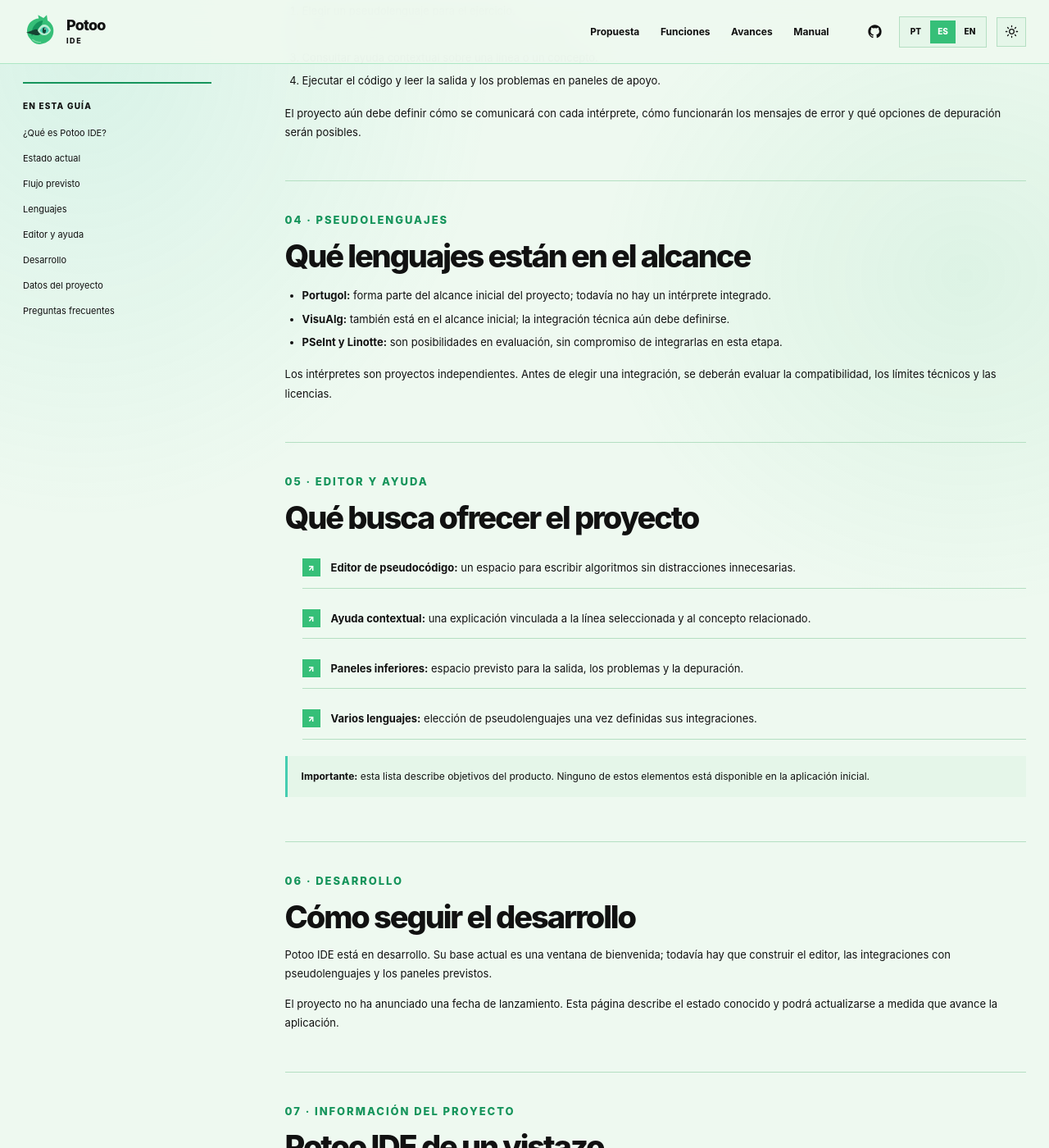
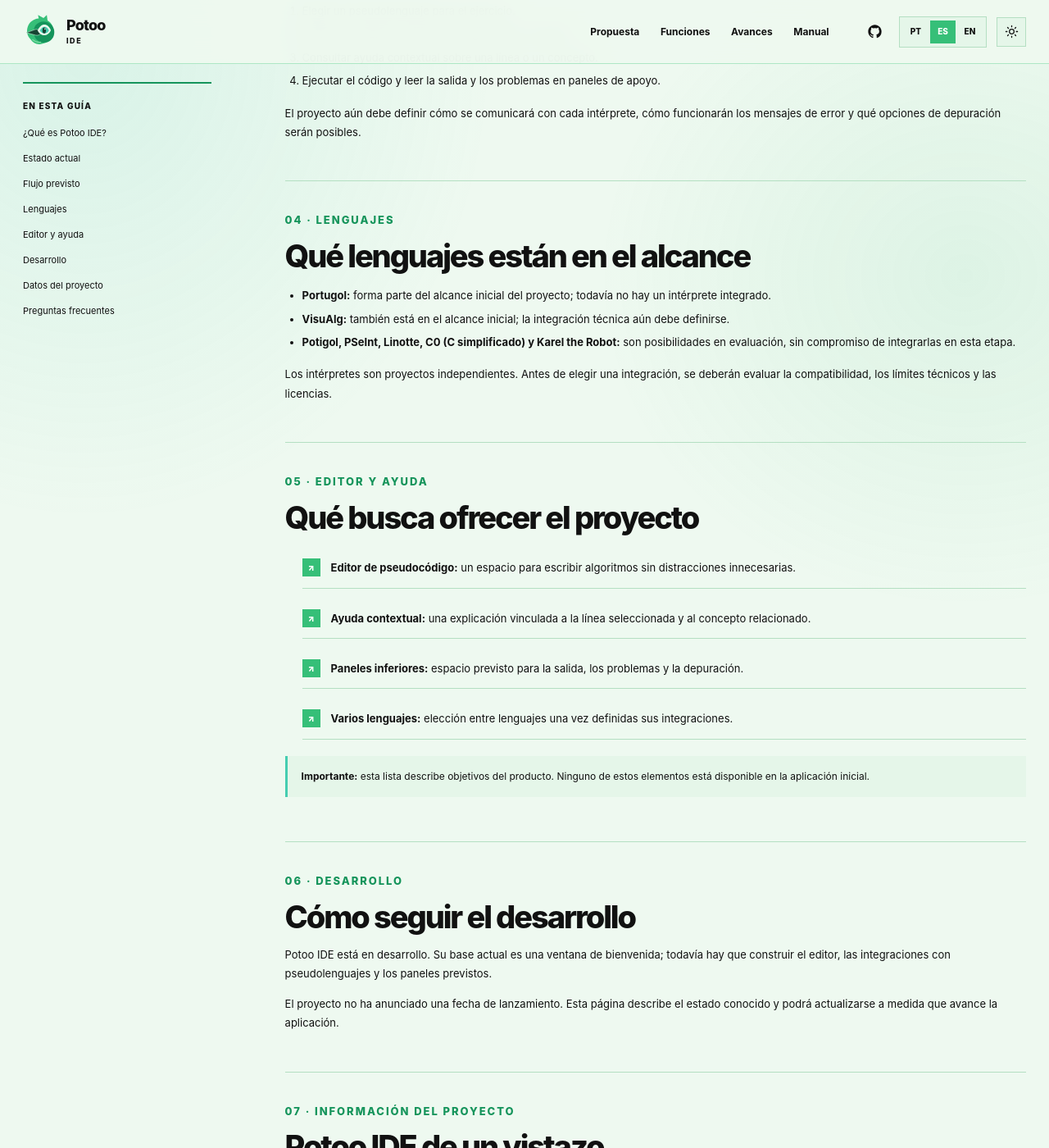
Before and after one commit to diegopn/potoo-site, a Jekyll site: the page built from es/manual/index.html, in a window 1280 px wide and 1400 px high, scrolled down 1311 px. Shown: the whole window at 82% size. Built offline with Jekyll 4.4.1, drawn with Linux system fonts in a browser that asks for light colours; some of the changed text lies outside the part shown.

Commit message:
Refine Potoo logo and add C0 language

```diff
--- a/en/index.html
+++ b/en/index.html
@@ -108,7 +108,7 @@
           <article class="language-panel"><span class="language-code">PT</span><h3>Portugol</h3><p>Part of the initial scope for teaching logic with Portuguese commands. It is not integrated yet.</p></article>
           <article class="language-panel"><span class="language-code">VA</span><h3>VisuAlg</h3><p>Also in the initial scope. Integration depends on defining how the IDE will communicate with its interpreter.</p></article>
         </div>
-        <div class="language-evaluation" aria-label="Possibilities under evaluation"><span class="evaluation-label">Under evaluation:</span><span>Potigol</span><span>PSeInt</span><span>Linotte</span><span>Karel the Robot</span></div>
+        <div class="language-evaluation" aria-label="Possibilities under evaluation"><span class="evaluation-label">Under evaluation:</span><span>Potigol</span><span>PSeInt</span><span>Linotte</span><span>C0 (Simplified C)</span><span>Karel the Robot</span></div>
       </div>
     </section>
 
--- a/es/index.html
+++ b/es/index.html
@@ -108,7 +108,7 @@
           <article class="language-panel"><span class="language-code">PT</span><h3>Portugol</h3><p>Forma parte del alcance inicial para enseñar lógica con comandos en portugués. Todavía no está integrado.</p></article>
           <article class="language-panel"><span class="language-code">VA</span><h3>VisuAlg</h3><p>También está en el alcance inicial. La integración depende de definir cómo se comunicará la IDE con su intérprete.</p></article>
         </div>
-        <div class="language-evaluation" aria-label="Posibilidades en evaluación"><span class="evaluation-label">En evaluación:</span><span>Potigol</span><span>PSeInt</span><span>Linotte</span><span>Karel the Robot</span></div>
+        <div class="language-evaluation" aria-label="Posibilidades en evaluación"><span class="evaluation-label">En evaluación:</span><span>Potigol</span><span>PSeInt</span><span>Linotte</span><span>C0 (C simplificado)</span><span>Karel the Robot</span></div>
       </div>
     </section>
 
--- a/es/manual/index.html
+++ b/es/manual/index.html
@@ -75,12 +75,12 @@
         </section>
 
         <section id="linguagens">
-          <p class="kicker">04 · Pseudolenguajes</p>
+          <p class="kicker">04 · Lenguajes</p>
           <h2>Qué lenguajes están en el alcance</h2>
           <ul>
             <li><strong>Portugol:</strong> forma parte del alcance inicial del proyecto; todavía no hay un intérprete integrado.</li>
             <li><strong>VisuAlg:</strong> también está en el alcance inicial; la integración técnica aún debe definirse.</li>
-            <li><strong>PSeInt y Linotte:</strong> son posibilidades en evaluación, sin compromiso de integrarlas en esta etapa.</li>
+            <li><strong>Potigol, PSeInt, Linotte, C0 (C simplificado) y Karel the Robot:</strong> son posibilidades en evaluación, sin compromiso de integrarlas en esta etapa.</li>
           </ul>
           <p>Los intérpretes son proyectos independientes. Antes de elegir una integración, se deberán evaluar la compatibilidad, los límites técnicos y las licencias.</p>
         </section>
@@ -92,7 +92,7 @@
             <li><span><strong>Editor de pseudocódigo:</strong> un espacio para escribir algoritmos sin distracciones innecesarias.</span></li>
             <li><span><strong>Ayuda contextual:</strong> una explicación vinculada a la línea seleccionada y al concepto relacionado.</span></li>
             <li><span><strong>Paneles inferiores:</strong> espacio previsto para la salida, los problemas y la depuración.</span></li>
-            <li><span><strong>Varios lenguajes:</strong> elección de pseudolenguajes una vez definidas sus integraciones.</span></li>
+            <li><span><strong>Varios lenguajes:</strong> elección entre lenguajes una vez definidas sus integraciones.</span></li>
           </ul>
           <div class="manual-note"><strong>Importante:</strong> esta lista describe objetivos del producto. Ninguno de estos elementos está disponible en la aplicación inicial.</div>
         </section>
@@ -120,7 +120,7 @@
           <p class="kicker">08 · Preguntas frecuentes</p>
           <h2>Dudas comunes</h2>
           <details><summary>¿Ya puedo programar en Potoo IDE?</summary><p>Aún no. Por ahora, Potoo IDE abre una ventana de bienvenida; el editor y la ejecución de algoritmos están en desarrollo.</p></details>
-          <details><summary>¿Qué pseudolenguajes ya funcionan?</summary><p>Ninguno está integrado en esta etapa. Portugol y VisuAlg forman parte del alcance inicial; PSeInt y Linotte siguen en evaluación.</p></details>
+          <details><summary>¿Qué lenguajes ya están integrados?</summary><p>Ninguno está integrado en esta etapa. Portugol y VisuAlg forman parte del alcance inicial; Potigol, PSeInt, Linotte, C0 (C simplificado) y Karel the Robot están en evaluación.</p></details>
           <details><summary>¿Cuándo estará lista la aplicación?</summary><p>El proyecto continúa en desarrollo y todavía no ha anunciado una fecha de lanzamiento.</p></details>
         </section>
       </article>
--- a/index.html
+++ b/index.html
@@ -123,7 +123,7 @@
           <article class="language-panel"><span class="language-code">PT</span><h3>Portugol</h3><p>Parte do escopo inicial para ensinar lógica com comandos em português. Ainda não está integrado.</p></article>
           <article class="language-panel"><span class="language-code">VA</span><h3>VisuAlg</h3><p>Também está no escopo inicial. A integração depende da definição do formato de comunicação com o interpretador.</p></article>
         </div>
-        <div class="language-evaluation" aria-label="Possibilidades em avaliação"><span class="evaluation-label">Em avaliação:</span><span>Potigol</span><span>PSeInt</span><span>Linotte</span><span>Karel the Robot</span></div>
+        <div class="language-evaluation" aria-label="Possibilidades em avaliação"><span class="evaluation-label">Em avaliação:</span><span>Potigol</span><span>PSeInt</span><span>Linotte</span><span>C0 (C Simplificado)</span><span>Karel the Robot</span></div>
       </div>
     </section>
 
```
Also changed, not shown: en/manual/index.html (+4 -4 lines), manual/index.html (+4 -4 lines), src/assets/images/potoo-mark.svg.
